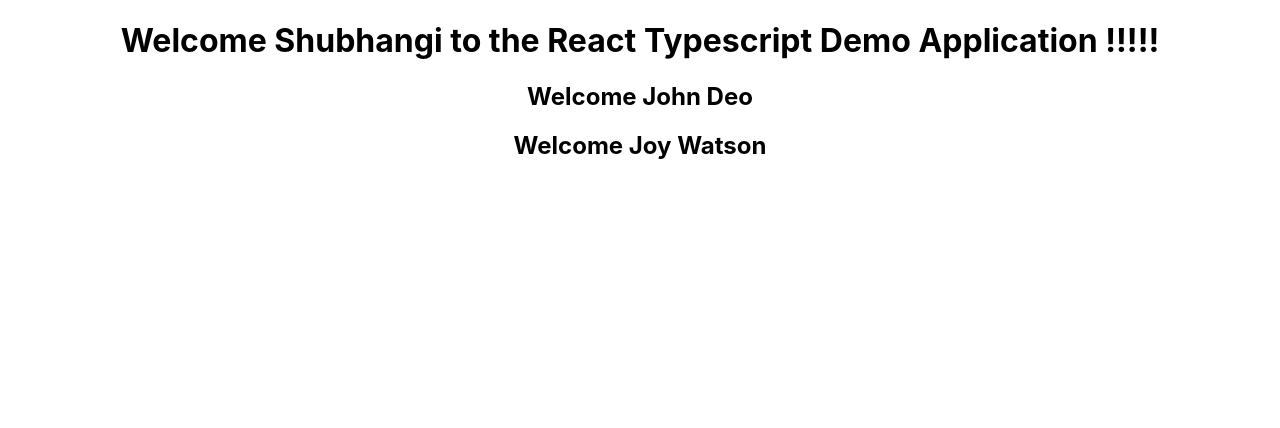
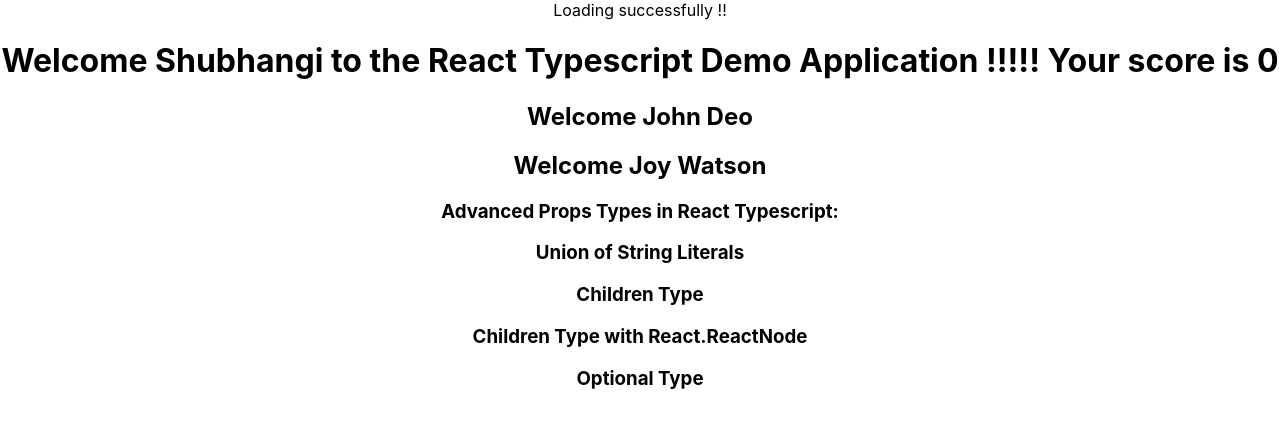
Before and after one commit to Shubhi8319/ReactTypescript-Demo, a React (Create React App) app in the folder react-typescript-demo/: page / in a window 1280 px wide. Shown: the top 428 px of the page. Built offline with nearby package versions, Linux system fonts and the light colour scheme.

Commit message:
Added components to illustrate advnanced prop types in React Typescript

```diff
--- a/react-typescript-demo/src/App.tsx
+++ b/react-typescript-demo/src/App.tsx
@@ -1,5 +1,8 @@
 import './App.css';
+import { AdvancedProps } from './Components/AdvancedProps';
+import { Heading } from './Components/Heading';
 import { Persons } from './Components/Persons';
+import { Status } from './Components/Status';
 import { Welcome } from './Components/Welcome';
 
 function App() {
@@ -13,10 +16,23 @@
       last: "Watson"
     }
   ]
+  const propsTypesNames = [
+    'Union of String Literals',
+    'Children Type',
+    'Children Type with React.ReactNode',
+    'Optional Type'
+  ]
   return (
     <div className="App">
+      <Status status='success'/>
       <Welcome name='Shubhangi'/>
       <Persons names={namesObj}/>
+      <Heading>Advanced Props Types in React Typescript:</Heading>
+      {
+        propsTypesNames.map((propTypeName) => {
+          return  <AdvancedProps><Heading>{propTypeName}</Heading></AdvancedProps>
+        })
+      }
     </div>
   );
 }
--- /dev/null
+++ b/react-typescript-demo/src/Components/AdvancedProps.tsx
@@ -0,0 +1,11 @@
+import React from "react"
+
+type AdvancedPropTypes = {
+    children: React.ReactNode
+}
+
+export const AdvancedProps = (props: AdvancedPropTypes) => {
+    return(
+        <a>{props.children}</a>
+    )
+}
--- /dev/null
+++ b/react-typescript-demo/src/Components/Heading.tsx
@@ -0,0 +1,9 @@
+type HeadingProps = {
+    children: string
+}
+
+export const Heading = (props: HeadingProps) => {
+    return(
+        <h3>{props.children}</h3>
+    )
+}
--- /dev/null
+++ b/react-typescript-demo/src/Components/Status.tsx
@@ -0,0 +1,19 @@
+type StatusProps = {
+    status: 'success' | 'error' | 'loading'
+}
+
+export const Status = (props: StatusProps) => {
+    let message;
+    if(props.status === 'loading'){
+        message = "Loading...."
+    }
+    else if(props.status === 'success'){
+        message = "Loading successfully !!"
+    }
+    else if(props.status === 'error'){
+        message = 'Error in loading'
+    }
+    return(
+       <div>{message}</div>
+    )
+}
--- a/react-typescript-demo/src/Components/Welcome.tsx
+++ b/react-typescript-demo/src/Components/Welcome.tsx
@@ -1,11 +1,13 @@
 type GuestName = {
-    name: string
+    name: string,
+    nameCount?: number
 }
 
 export const Welcome = (props: GuestName) => {
+    const {nameCount = 0} = props
     return(
         <div>
-            <h1>Welcome {props.name} to the React Typescript Demo Application !!!!!</h1>
+            <h1>Welcome {props.name} to the React Typescript Demo Application !!!!! Your score is {nameCount}</h1>
         </div>
     )
 }
```
